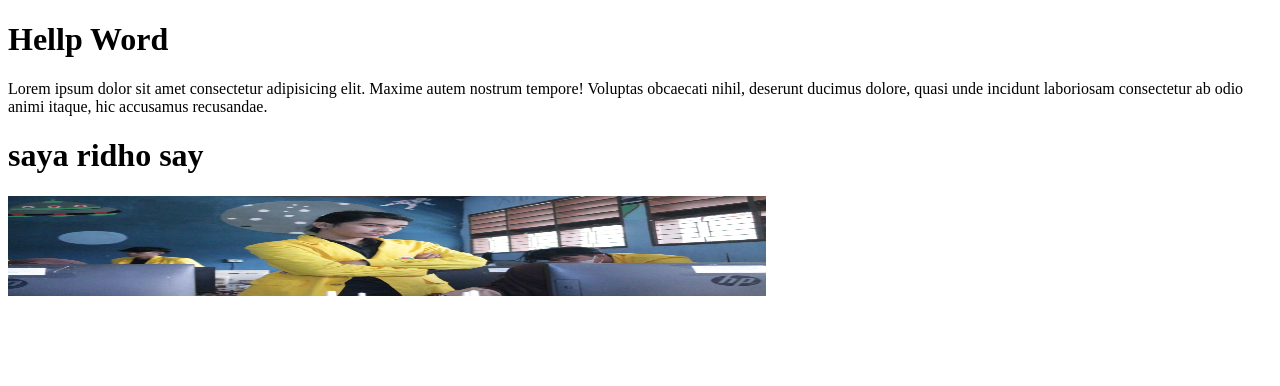
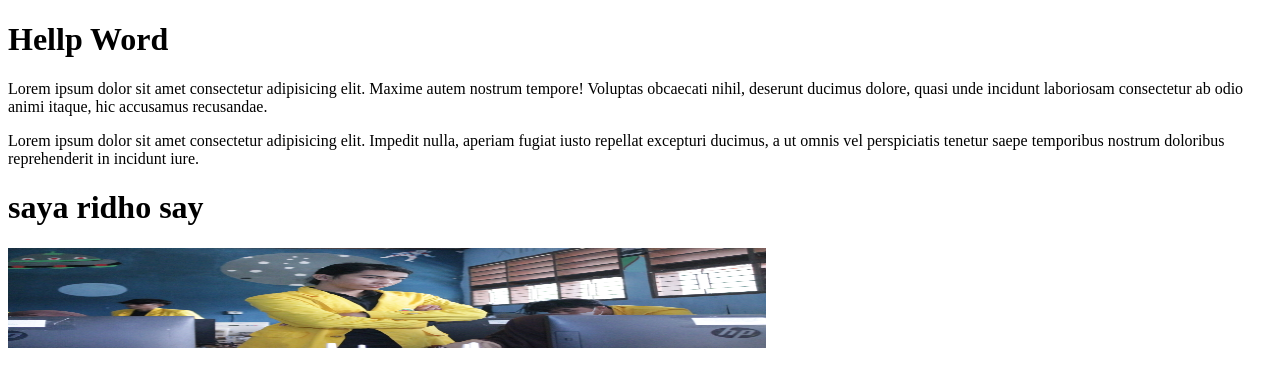
Before and after one commit to RidhoIvanka112/index.html, a plain HTML site: page index.html in a window 1280 px wide. Drawn offline with Linux system fonts and the light colour scheme.

Commit message:
kita coba lagi

```diff
--- a/index.html
+++ b/index.html
@@ -13,6 +13,9 @@
     <p>
         Lorem ipsum dolor sit amet consectetur adipisicing elit. Maxime autem nostrum tempore! Voluptas obcaecati nihil, deserunt ducimus dolore, quasi unde incidunt laboriosam consectetur ab odio animi itaque, hic accusamus recusandae.
     </p>
+    <p>
+        Lorem ipsum dolor sit amet consectetur adipisicing elit. Impedit nulla, aperiam fugiat iusto repellat excepturi ducimus, a ut omnis vel perspiciatis tenetur saepe temporibus nostrum doloribus reprehenderit in incidunt iure.
+    </p>
     <h1>
         saya ridho say
     </h1>
```
